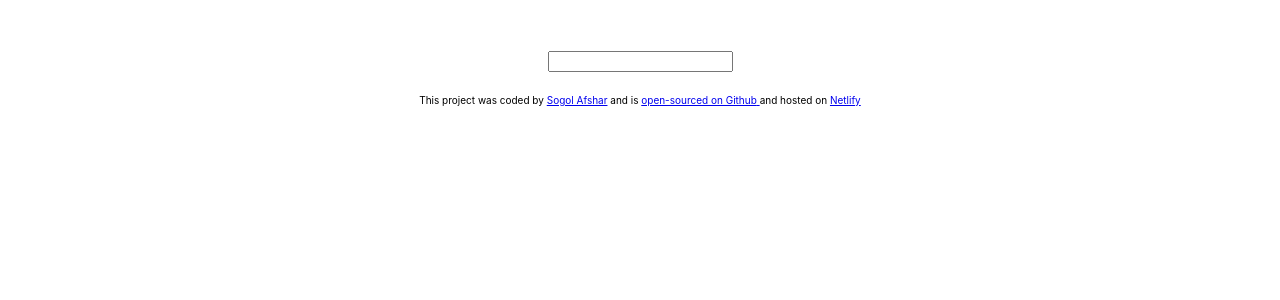
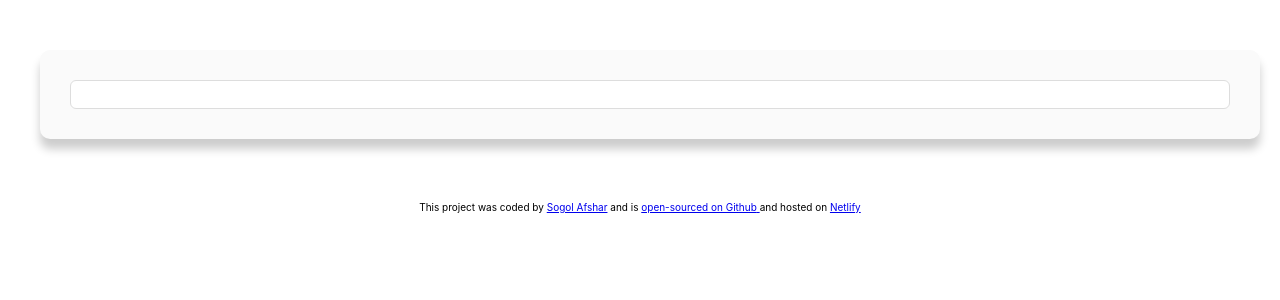
Before and after one commit to sogol-tech/Dictionary-project, a React (Create React App) app: page / in a window 1280 px wide. Shown: the top 300 px of the page. Built offline with nearby package versions, Linux system fonts and the light colour scheme.

Commit message:
Styling in CSS.

```diff
--- a/src/App.css
+++ b/src/App.css
@@ -1,4 +1,5 @@
 .App .footer {
+  font-size: 12px;
   text-align: center;
-  font-size: 12px;
+  padding: 20px;
 }
--- a/src/Dictionary.css
+++ b/src/Dictionary.css
@@ -1,4 +1,20 @@
 .Dictionary {
   margin-top: 50px;
-  text-align: center;
+  margin-left: 20px;
 }
+
+.Dictionary section {
+  background-color: #fafafa;
+  padding: 30px;
+  border-radius: 10px;
+  box-shadow: 0px 10px 10px rgba(0, 0, 0, 0.2);
+  margin: 20px;
+}
+
+.Dictionary input {
+  width: 100%;
+  padding: 6px 4px;
+  border: 1px solid #ddd;
+  border-radius: 6px;
+  color: #333;
+}
--- a/src/Dictionary.js
+++ b/src/Dictionary.js
@@ -24,9 +24,11 @@ export default function Dictionary() {
 
   return (
     <div className="Dictionary">
-      <form onSubmit={search}>
-        <input type="search" onChange={handleKeywordChange} />
-      </form>
+      <section>
+        <form onSubmit={search}>
+          <input type="search" onChange={handleKeywordChange} />
+        </form>
+      </section>
       <Results results={result} />
     </div>
   );
--- a/src/Meaning.js
+++ b/src/Meaning.js
@@ -5,10 +5,12 @@ export default function Meaning(props) {
   return (
     <div className="Meaning">
       <h3>{props.meaning.partOfSpeech}</h3>
+
       {props.meaning.definitions.map(function (definition, index) {
         return (
           <div key={index}>
             <p>
+              <strong>Definition: </strong>
               {definition.definition}
               <br />
               <em>{definition.example}</em>
--- /dev/null
+++ b/src/Results.css
@@ -0,0 +1,6 @@
+.Results h2 {
+  font-size: 36px;
+  font-weight: bold;
+  line-height: 1.5;
+  text-transform: capitalize;
+}
--- a/src/Results.js
+++ b/src/Results.js
@@ -1,11 +1,13 @@
 import React from "react";
 import Meaning from "./Meaning";
 import Phonetics from "./Phonetics";
+import "./Results.css";
 
 export default function Results(props) {
   if (props.results) {
     return (
       <div className="Results">
+        <section>
           <h2>{props.results.word}</h2>
           {props.results.phonetics.map(function (phonetic, index) {
             return (
@@ -14,12 +16,13 @@ export default function Results(props) {
               </div>
             );
           })}
+        </section>
 
         {props.results.meanings.map(function (meaning, index) {
           return (
-            <div key={index}>
+            <section key={index}>
               <Meaning meaning={meaning} />
-            </div>
+            </section>
           );
         })}
       </div>
```
Lines whose indentation alone changed are shown as unchanged.
